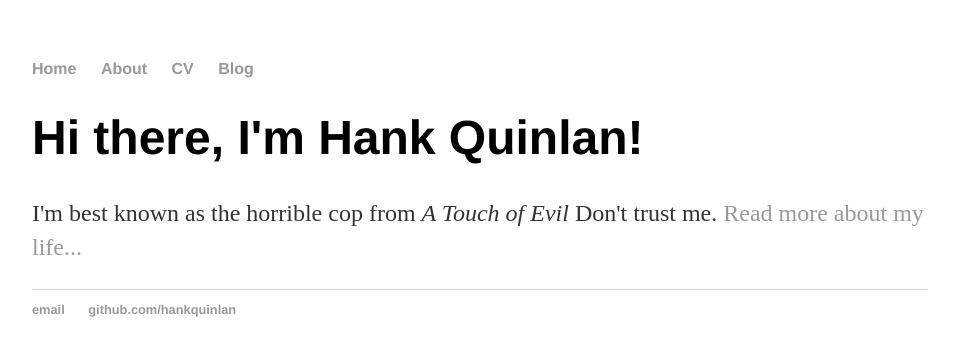
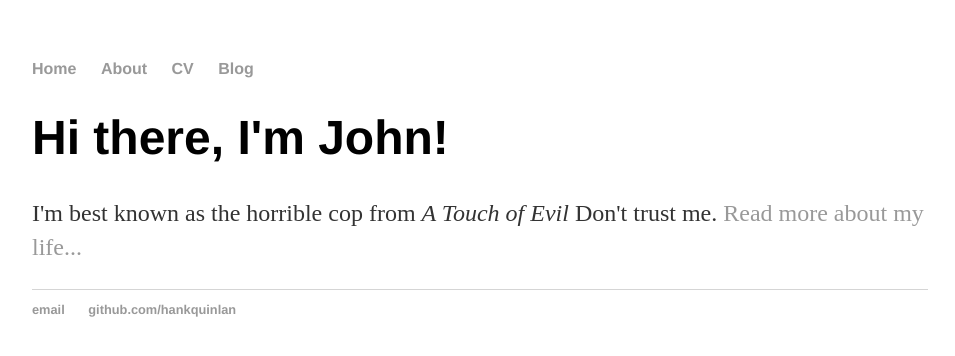
Before and after one commit to j-pang/j-pang-old.github.io, a Jekyll site: the page built from index.html, in a window 1280 px wide. Shown: the top 356 px of the page, without its empty margins (160-1115 px from the left). Built offline with Jekyll 4.4.1, drawn with Linux system fonts in a browser that asks for light colours.

Commit message:
Update index.html

```diff
--- a/index.html
+++ b/index.html
@@ -1,29 +1,8 @@
-<!DOCTYPE html>
-<html>
-	<head>
-		<title>Hank Quinlan, Horrible Cop</title>
-		<link rel="stylesheet" type="text/css" href="/css/main.css">
-	</head>
-	<body>
-		<nav>
-    		<ul>
-        		<li><a href="/">Home</a></li>
-	        	<li><a href="/about">About</a></li>
-        		<li><a href="/cv">CV</a></li>
-        		<li><a href="/blog">Blog</a></li>
-    		</ul>
-		</nav>
-		<div class="container">
-    		<div class="blurb">
-        		<h1>Hi there, I'm Hank Quinlan!</h1>
-				<p>I'm best known as the horrible cop from <em>A Touch of Evil</em> Don't trust me. <a href="/about">Read more about my life...</a></p>
-    		</div><!-- /.blurb -->
-		</div><!-- /.container -->
-		<footer>
-    		<ul>
-        		<li><a href="mailto:hankquinlanhub@gmail.com">email</a></li>
-        		<li><a href="https://github.com/hankquinlan">github.com/hankquinlan</a></li>
-			</ul>
-		</footer>
-	</body>
-</html>
+---
+layout: default
+title: John Pang's Personal Site
+---
+<div class="blurb">
+	<h1>Hi there, I'm John!</h1>
+	<p>I'm best known as the horrible cop from <em>A Touch of Evil</em> Don't trust me. <a href="/about">Read more about my life...</a></p>
+</div><!-- /.blurb -->
```
